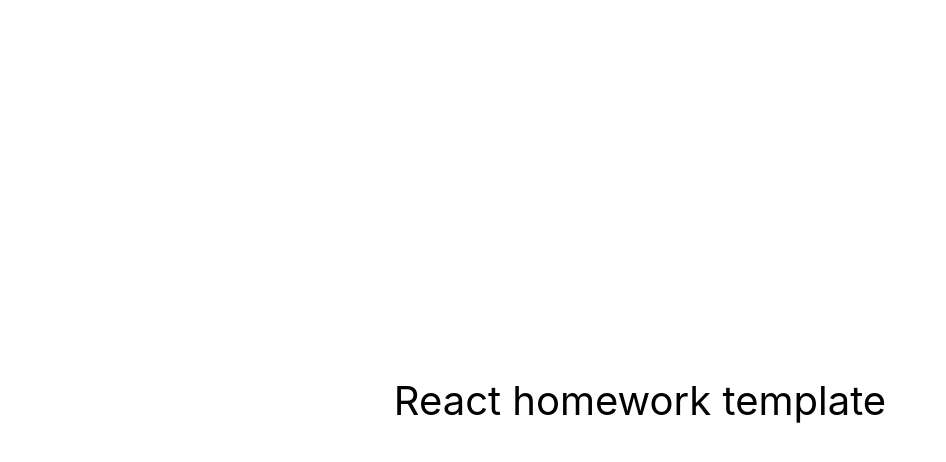
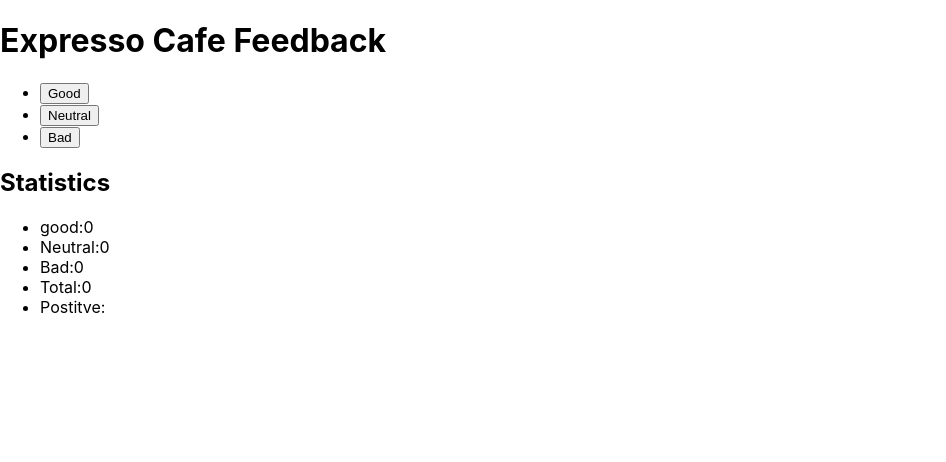
Before and after one commit to OleksiiPanaioti/goit-react-hw-04-feedback, a React (Create React App) app: page / in a window 1280 px wide. Shown: the top 462 px of the page, without its empty margins (0-946 px from the left). Built offline with nearby package versions, Linux system fonts and the light colour scheme.

Commit message:
subtask1-2-3done

```diff
--- a/package.json
+++ b/package.json
@@ -2,14 +2,18 @@
   "name": "react-homework-template",
   "version": "0.1.0",
   "private": true,
-  "homepage": "https://OleksiiPanaioti.github.io//goit-react-hw-02-feedback/",
+  "homepage": "https://OleksiiPanaioti.github.io/goit-react-hw-02-feedback/",
   "dependencies": {
     "@testing-library/jest-dom": "^5.16.3",
     "@testing-library/react": "^12.1.4",
     "@testing-library/user-event": "^13.5.0",
+    "formik": "^2.2.9",
+    "modern-normalize": "^1.1.0",
+    "proptypes": "^1.1.0",
     "react": "^18.1.0",
     "react-dom": "^18.1.0",
     "react-scripts": "5.0.1",
+    "styled-components": "^5.3.9",
     "web-vitals": "^2.1.3"
   },
   "scripts": {
--- a/src/components/App.jsx
+++ b/src/components/App.jsx
@@ -1,16 +1,13 @@
+import React from 'react';
+// import { Buttons } from './buttons/Buttons';
+import Statistics from './statistics/Statistics';
+
 export const App = () => {
   return (
-    <div
-      style={{
-        height: '100vh',
-        display: 'flex',
-        justifyContent: 'center',
-        alignItems: 'center',
-        fontSize: 40,
-        color: '#010101'
-      }}
-    >
-      React homework template
+    <div>
+      <h1>Expresso Cafe Feedback</h1>
+
+      <Statistics />
     </div>
   );
 };
--- /dev/null
+++ b/src/components/buttons/Buttons.jsx
@@ -0,0 +1,9 @@
+// import React from 'react';
+
+// export const Buttons () => {
+//     return (
+//         <ul><li><button></button></li>
+//         <li><button></button></li>
+//         <li><button></button></li></ul>
+//     )
+// };
--- /dev/null
+++ b/src/components/buttons/Buttons.styled.jsx
@@ -0,0 +1 @@
+// import styled from 'styled-components';
--- /dev/null
+++ b/src/components/statistics/Statistics.jsx
@@ -0,0 +1,64 @@
+// import proptypes from 'proptypes';
+
+import React, { Component } from 'react';
+
+class Statistics extends Component {
+  state = {
+    good: 0,
+    neutral: 0,
+    bad: 0,
+  };
+
+  handleButtonClick = type => {
+    this.setState(prevState => ({ [type]: prevState[type] + 1 }));
+  };
+
+  // countTotalFeedback();
+
+  // countPositiveFeedbackPercentage();
+
+  render() {
+    const { good, neutral, bad } = this.state;
+    const total = good + neutral + bad;
+
+    return (
+      <div>
+        <ul>
+          <li>
+            <button
+              type="button"
+              onClick={() => this.handleButtonClick('good')}
+            >
+              Good
+            </button>
+          </li>
+          <li>
+            <button
+              type="button"
+              onClick={() => this.handleButtonClick('neutral')}
+            >
+              Neutral
+            </button>
+          </li>
+          <li>
+            <button type="button" onClick={() => this.handleButtonClick('bad')}>
+              Bad
+            </button>
+          </li>
+        </ul>
+
+        <h2>Statistics</h2>
+
+        <ul>
+          <li>good:{good}</li>
+          <li>Neutral:{neutral}</li>
+          <li>Bad:{bad}</li>
+          <li>Total:{total}</li>
+          <li>Postitve:{}</li>
+        </ul>
+      </div>
+    );
+  }
+}
+
+export default Statistics;
```
Also changed, not shown: src/components/statistics/Statistics.styled.jsx (added), 1 other file (tests, documents, lock files or other folders).
